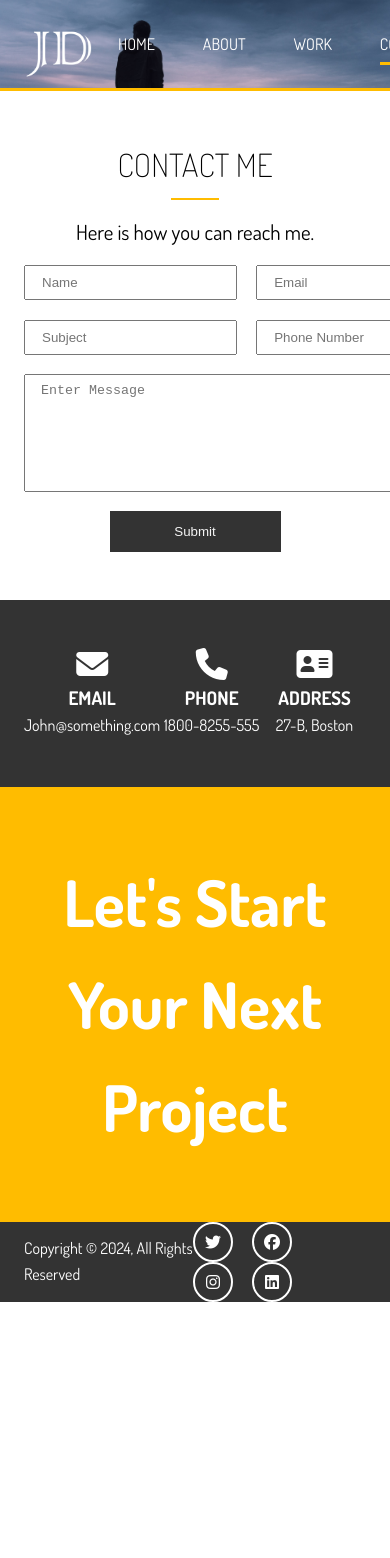
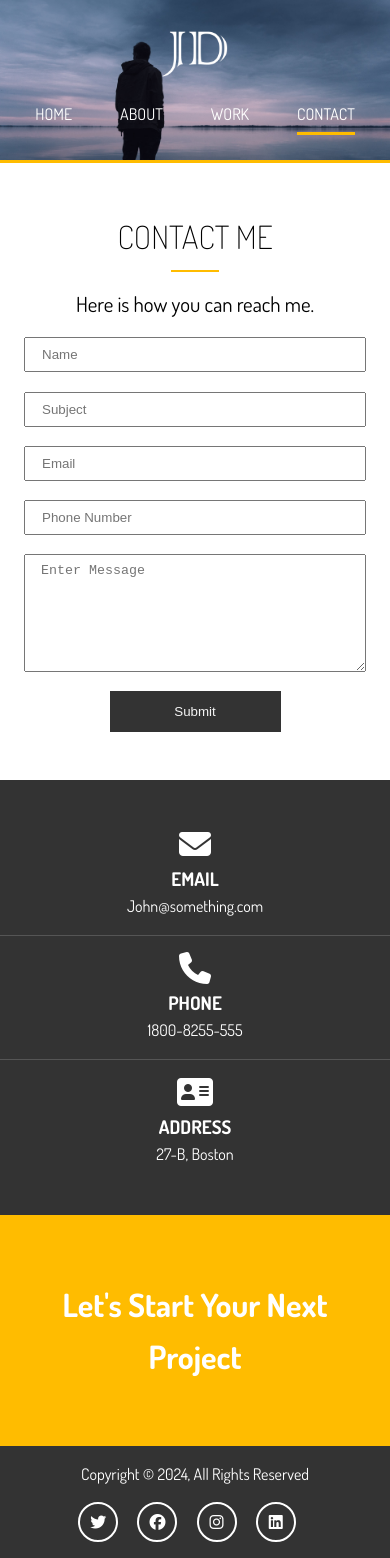
Before and after one commit to SuperPsycho4347/Portfolio-Website, a plain HTML site: page Portfolio Website/contact.html in a window 390 px wide. Before the commit the page ends 1302 px from the top, so only its background shows below. Drawn offline with Linux system fonts and the light colour scheme.

Commit message:
Made all pages responsive.

```diff
--- /dev/null
+++ b/Portfolio Website/dist/scss/_media.scss
@@ -0,0 +1,151 @@
+// Tablets & Smaller
+@media(max-width: 800px) {
+    #header-home {
+        height: 30rem;
+
+        .header-home {
+            padding-top: 5rem;
+        }
+    }
+
+}
+
+// Smartphones
+@media(max-width: 500px) {
+    #main-nav {
+        flex-direction: column;
+        align-items: center;
+    }
+
+    li {
+        padding: 1rem;
+    }
+
+    #header {
+        &-home {
+            height: 10rem;
+            border-bottom: 3px solid $main-colour;
+            background-position: 20% 30%;
+
+            .header-content {
+                display: none;
+            }
+        }
+
+        &-inner {
+            height: 10rem;
+        }
+    }
+
+    // Stack Grid Columns
+    #home-a .specials,
+    #home-b .stats,
+    #home-c .process,
+    #about-d .testimonials,
+    #contact-b .contact-info,
+    .items {
+        grid-template-columns: 1fr;
+    }
+
+    #home {
+        &-a {
+            .specials div {
+                border-bottom: 1px $light-colour solid;
+                padding-bottom: 1rem;
+
+                &:last-child {
+                    border: none;
+                    padding-bottom: 0;
+                }
+            }
+        }
+
+        &-b {
+            .stats div {
+                padding: 2rem 0 1rem 0;
+            }
+        }
+    }
+
+    // About
+    #about {
+        &-a {
+            .about-info {
+                grid-template-areas:
+                'bio-img'
+                'bio'
+                'aw1'
+                'aw2'
+                'aw3';
+            }
+        }
+
+        &-c {
+            display: none;
+        }
+    }
+
+    // Contact
+    #contact {
+        &-a {
+            .text-fields {
+                grid-template-areas:
+                'name'
+                'subject'
+                'email'
+                'phone'
+                'message';
+            }
+        }
+
+        &-b {
+            div {
+                margin-bottom: 1rem;
+                padding-bottom: 1rem;
+                border-bottom: 1px #555 solid;
+
+                &:last-child {
+                    border: none;
+                    margin-bottom: 0;
+                    padding: 0;
+                }
+            }
+        }
+
+        &-c {
+            h1 {
+                font-size: 2rem;
+            }
+        }
+    }
+
+    // Footer
+    #main-footer {
+        height: 7rem;
+
+        .footer-content {
+            flex-direction: column;
+            padding: 1rem;
+            height: 5rem;
+        }
+    }
+}
+
+// Landscape
+@media(max-height: 580px) {
+    #header-home {
+        .header-content {
+            padding-top: 3rem;
+        }
+    }
+}
+
+@media(max-height: 330px) {
+    #header-home {
+        .header-content {
+            h1 {
+                font-size: 2rem;
+            }
+        }
+    }
+}
--- a/Portfolio Website/dist/scss/main.css
+++ b/Portfolio Website/dist/scss/main.css
@@ -477,4 +477,92 @@ img {
 }
 #main-footer .footer-content .social .fab:hover {
   background: #ffbc00;
+}
+
+@media (max-width: 800px) {
+  #header-home {
+    height: 30rem;
+  }
+  #header-home .header-home {
+    padding-top: 5rem;
+  }
+}
+@media (max-width: 500px) {
+  #main-nav {
+    flex-direction: column;
+    align-items: center;
+  }
+  li {
+    padding: 1rem;
+  }
+  #header-home {
+    height: 10rem;
+    border-bottom: 3px solid #ffbc00;
+    background-position: 20% 30%;
+  }
+  #header-home .header-content {
+    display: none;
+  }
+  #header-inner {
+    height: 10rem;
+  }
+  #home-a .specials,
+  #home-b .stats,
+  #home-c .process,
+  #about-d .testimonials,
+  #contact-b .contact-info,
+  .items {
+    grid-template-columns: 1fr;
+  }
+  #home-a .specials div {
+    border-bottom: 1px #f4f4f4 solid;
+    padding-bottom: 1rem;
+  }
+  #home-a .specials div:last-child {
+    border: none;
+    padding-bottom: 0;
+  }
+  #home-b .stats div {
+    padding: 2rem 0 1rem 0;
+  }
+  #about-a .about-info {
+    grid-template-areas: "bio-img" "bio" "aw1" "aw2" "aw3";
+  }
+  #about-c {
+    display: none;
+  }
+  #contact-a .text-fields {
+    grid-template-areas: "name" "subject" "email" "phone" "message";
+  }
+  #contact-b div {
+    margin-bottom: 1rem;
+    padding-bottom: 1rem;
+    border-bottom: 1px #555 solid;
+  }
+  #contact-b div:last-child {
+    border: none;
+    margin-bottom: 0;
+    padding: 0;
+  }
+  #contact-c h1 {
+    font-size: 2rem;
+  }
+  #main-footer {
+    height: 7rem;
+  }
+  #main-footer .footer-content {
+    flex-direction: column;
+    padding: 1rem;
+    height: 5rem;
+  }
+}
+@media (max-height: 580px) {
+  #header-home .header-content {
+    padding-top: 3rem;
+  }
+}
+@media (max-height: 330px) {
+  #header-home .header-content h1 {
+    font-size: 2rem;
+  }
 }/*# sourceMappingURL=main.css.map */
--- a/Portfolio Website/dist/scss/main.scss
+++ b/Portfolio Website/dist/scss/main.scss
@@ -396,3 +396,6 @@ img {
         }
     }
 }
+
+// Import Media Queries
+@import 'media';
```
Also changed, not shown: 1 other file.
